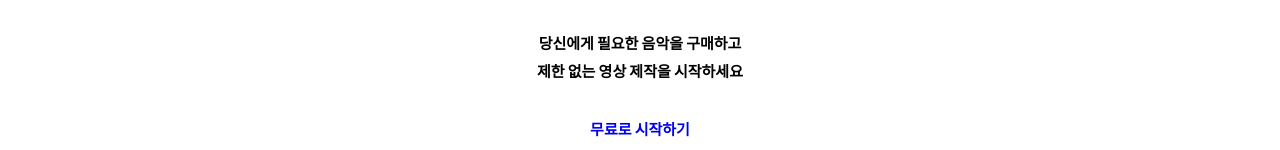
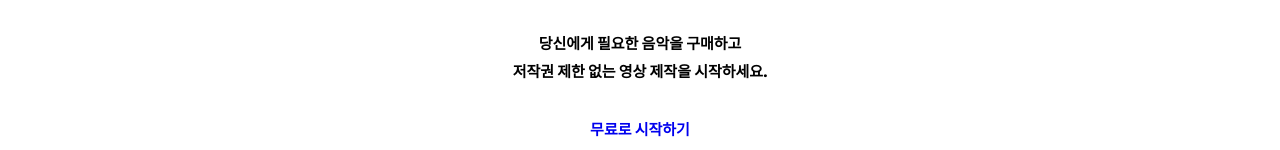
Before and after one commit to dawn-Liken/stockbgm, a plain HTML site: page index.html in a window 1280 px wide. Shown: the part 401-551 px from the top of the page. Drawn offline with Linux system fonts and the light colour scheme.

Commit message:
Update index.html

```diff
--- a/index.html
+++ b/index.html
@@ -66,7 +66,7 @@
     <h1>영상 제작 혹은 수익을 창출하세요!</h1>
     <br>
     <h2>당신에게 필요한 음악을 구매하고</h2>
-    <h2>제한 없는 영상 제작을 시작하세요</h2>
+    <h2>저작권 제한 없는 영상 제작을 시작하세요.</h2>
     <br>
     <h2><a href="회원가입.html">무료로 시작하기</a></h2>
   </div>
```
